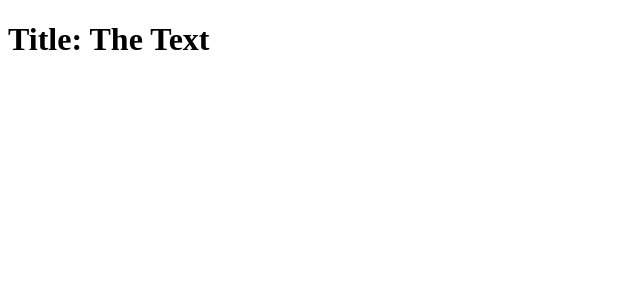
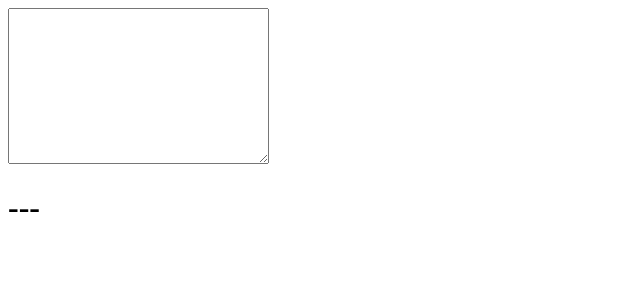
Before and after one commit to 9andresc/egghead-react-fundamentals, a React (Create React App) app: page / in a window 1280 px wide. Shown: the top 300 px of the page, without its empty margins (0-640 px from the left). Built offline with nearby package versions, Linux system fonts and the light colour scheme; the HTML template or start-up script is replaced by a standard one.

Commit message:
Normalize events with React's synthetic event system

```diff
--- a/src/App.js
+++ b/src/App.js
@@ -1,23 +1,34 @@
 import React from 'react';
 
 class App extends React.Component {
+  constructor(props) {
+    super(props);
+    this.state = { currentEvent: '---' };
+    this.update = this.update.bind(this);
+  }
+
+  update(e) {
+    this.setState({ currentEvent: e.type });
+  }
+
   render() {
-    return <Title text="The Text" />;
+    return (
+      <div>
+        <textarea
+          onBlur={this.update}
+          onCopy={this.update}
+          onCut={this.update}
+          onDoubleClick={this.update}
+          onFocus={this.update}
+          onKeyPress={this.update}
+          onPaste={this.update}
+          cols="30"
+          rows="10"
+        />
+        <h1>{this.state.currentEvent}</h1>
+      </div>
+    );
   }
 }
 
-const Title = props => <h1>Title: {props.text}</h1>;
-
-Title.propTypes = {
-  text(props, propName, _component) {
-    if (!(propName in props)) {
-      return new Error(`Missing ${propName}`);
-    }
-
-    if (props[propName].length < 6) {
-      return new Error(`${propName} was too short`);
-    }
-  },
-};
-
 export default App;
```
